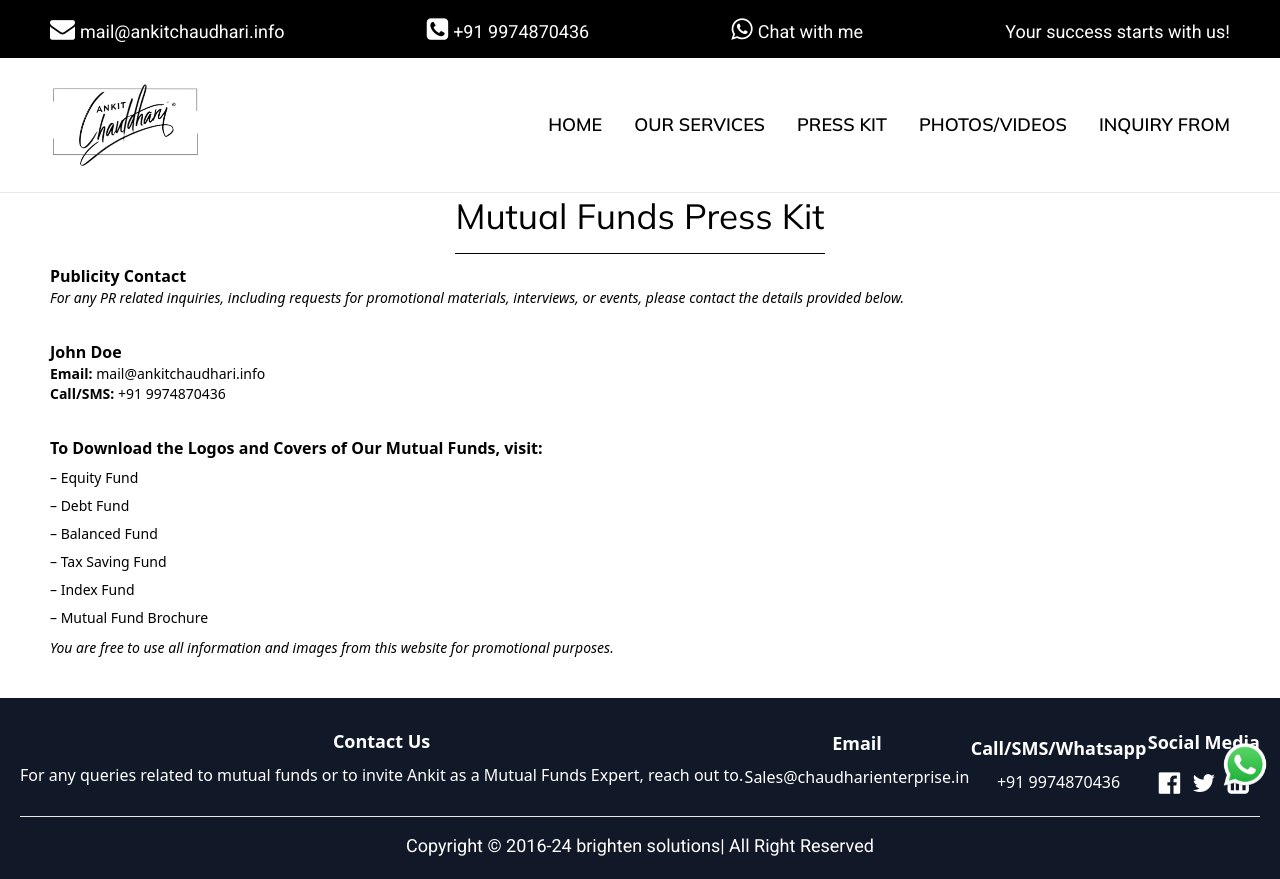
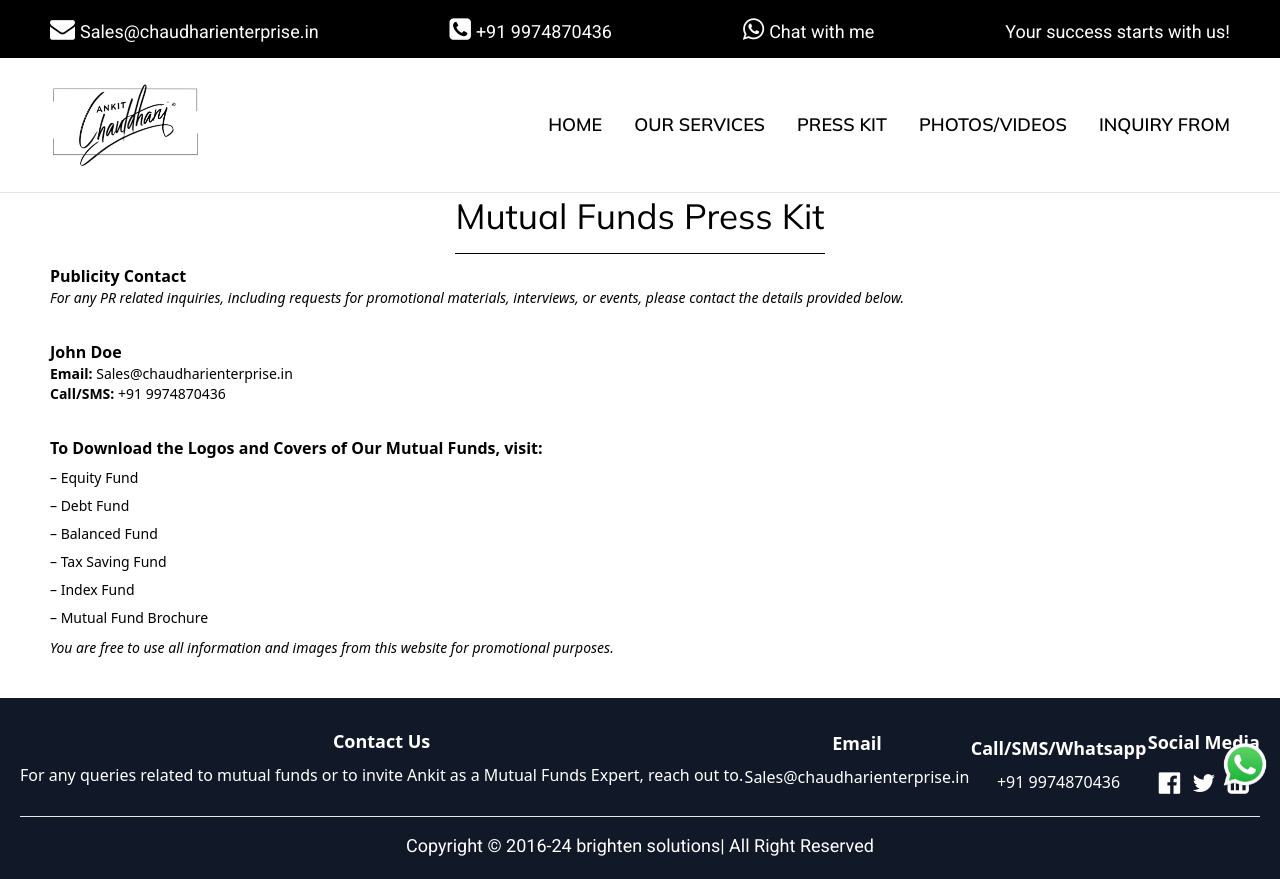
Before and after one commit to manthan3319/akc-MutulFundsExpert, a React (Create React App) app: page /press-kit in a window 1280 px wide. Built offline with nearby package versions, Linux system fonts and the light colour scheme; a web font is replaced by a local one.

Commit message:
mail updated

```diff
--- a/src/components/Navbar/Navbar.jsx
+++ b/src/components/Navbar/Navbar.jsx
@@ -12,7 +12,7 @@
                             <p className='text-white sm:text-[25px]'>
                                 <i className="fa fa-envelope" aria-hidden="true"></i>
                             </p>
-                            <p className='text-white font-roboto sm:text-[18px] mt-[6px]'>mail@ankitchaudhari.info</p>
+                            <p className='text-white font-roboto sm:text-[18px] mt-[6px]'>Sales@chaudharienterprise.in</p>
                         </a>
                     </div>
 
--- a/src/components/Presskit/Presskit.jsx
+++ b/src/components/Presskit/Presskit.jsx
@@ -21,7 +21,7 @@
 
                     <div>
                         <h1 className='font-bold'>John Doe</h1>
-                        <p className='text-sm'><span className='font-bold'>Email: </span> mail@ankitchaudhari.info</p>
+                        <p className='text-sm'><span className='font-bold'>Email: </span>Sales@chaudharienterprise.in</p>
                         <p className='text-sm'><span className='font-bold'>Call/SMS: </span> +91 9974870436</p>
                     </div>
 
```
